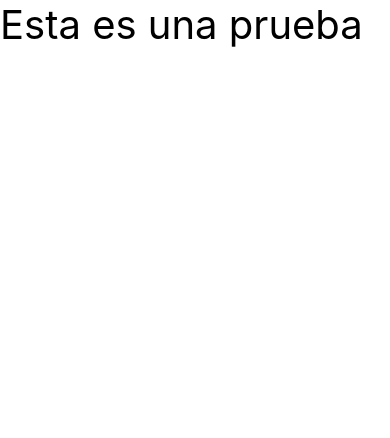
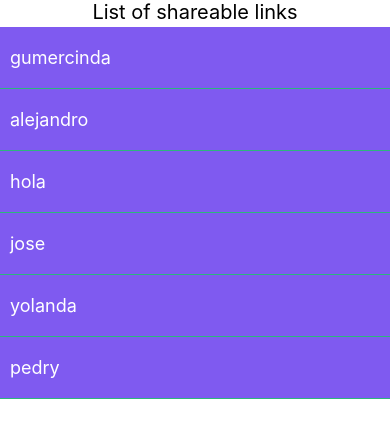
Before and after one commit to ajparrah/reachyetiapp, a React Native app: screen / in a window 390 px wide. Shown: the top 438 px of the page. Built offline with nearby package versions, Linux system fonts and the light colour scheme.

Commit message:
feat(List): Mockup

```diff
--- /dev/null
+++ b/src/components/CardLink.js
@@ -0,0 +1,34 @@
+import React from 'react';
+import {Text, StyleSheet, TouchableOpacity} from 'react-native';
+
+const CardLink = ({name, dynamicLink}) => {
+  const handleGoToLink = () => {
+    console.log('Hice click en el ', name);
+    console.log('Su dynamic link es ', dynamicLink);
+  };
+
+  return (
+    <>
+      <TouchableOpacity style={styles.btnItem} onPress={handleGoToLink}>
+        <Text style={styles.txtCard}>{name}</Text>
+      </TouchableOpacity>
+    </>
+  );
+};
+
+const styles = StyleSheet.create({
+  btnItem: {
+    width: '100%',
+    paddingVertical: 20,
+    paddingHorizontal: 10,
+    backgroundColor: '#7f5af0',
+    borderBottomWidth: 1,
+    borderBottomColor: '#2cb67d',
+  },
+  txtCard: {
+    fontSize: 18,
+    color: '#ffffff',
+  },
+});
+
+export default CardLink;
--- /dev/null
+++ b/src/components/ListShareableLinks.js
@@ -0,0 +1,25 @@
+import React from 'react';
+import {FlatList, Text, View} from 'react-native';
+import CardLink from './CardLink';
+
+const ListShareableLinks = ({shareableLinks}) => {
+  console.log(shareableLinks);
+  return (
+    <View>
+      {shareableLinks.length > 0 ? (
+        <FlatList
+          data={shareableLinks}
+          contentContainerStyle={{backgroundColor: '#16161a'}}
+          renderItem={({item}) => (
+            <CardLink name={item.name} dynamicLink={item.url} />
+          )}
+          keyExtractor={({_id}) => _id}
+        />
+      ) : (
+        <Text>There is not any link</Text>
+      )}
+    </View>
+  );
+};
+
+export default ListShareableLinks;
--- a/src/screens/Home.js
+++ b/src/screens/Home.js
@@ -1,11 +1,56 @@
 import React from 'react';
 import {Text, View} from 'react-native';
+import ListShareableLinks from '../components/ListShareableLinks';
+
+const test = [
+  {
+    _id: '60653a34d3a14c001541cb1b',
+    name: 'gumercinda',
+    url: 'https://reachyetitest.page.link/Ymry',
+    createdBy: '6064ebb79d76790015ca965f',
+  },
+  {
+    _id: '60653a66d3a14c001541cb1c',
+    name: 'alejandro',
+    url: 'https://reachyetitest.page.link/dxxs',
+    createdBy: '6064ebb79d76790015ca965f',
+  },
+  {
+    _id: '60653ab6d3a14c001541cb1d',
+    name: 'hola',
+    url: 'https://reachyetitest.page.link/CF1b',
+    createdBy: '6064ebb79d76790015ca965f',
+  },
+  {
+    _id: '60653e9dd3a14c001541cb1e',
+    name: 'jose',
+    url: 'https://reachyetitest.page.link/5y6Q',
+    createdBy: '6064ebb79d76790015ca965f',
+  },
+  {
+    _id: '60653f5fd3a14c001541cb1f',
+    name: 'yolanda',
+    url: 'https://reachyetitest.page.link/WYLB',
+    createdBy: '6064ebb79d76790015ca965f',
+  },
+  {
+    _id: '6065532c95b2450015dea174',
+    name: 'pedry',
+    url: 'https://reachyetitest.page.link/2hwP',
+    createdBy: '6064ebb79d76790015ca965f',
+  },
+];
 
 const Home = () => {
   return (
     <>
       <View>
-        <Text style={{color: '#000000', fontSize: 40}}>Esta es una prueba</Text>
+        <View style={{marginBottom: 3}}>
+          <Text style={{fontSize: 20, textAlign: 'center'}}>
+            List of shareable links
+          </Text>
+        </View>
+        <ListShareableLinks shareableLinks={test} />
       </View>
     </>
   );
```
